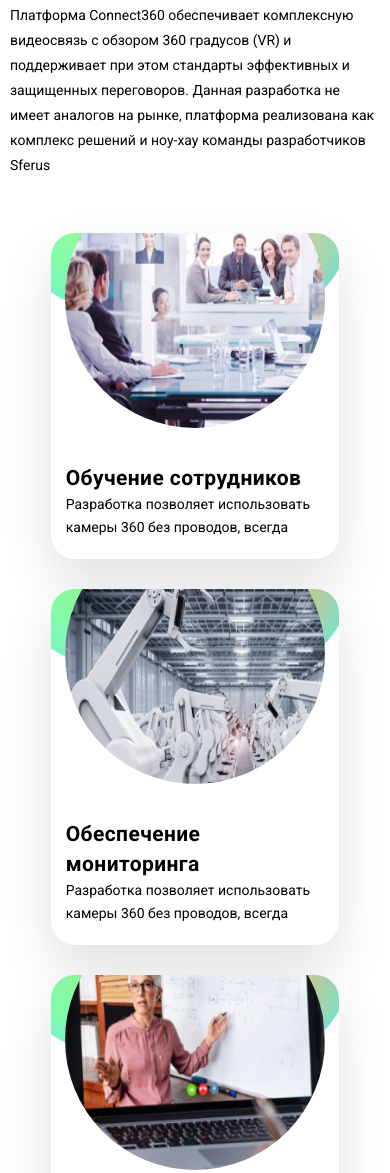
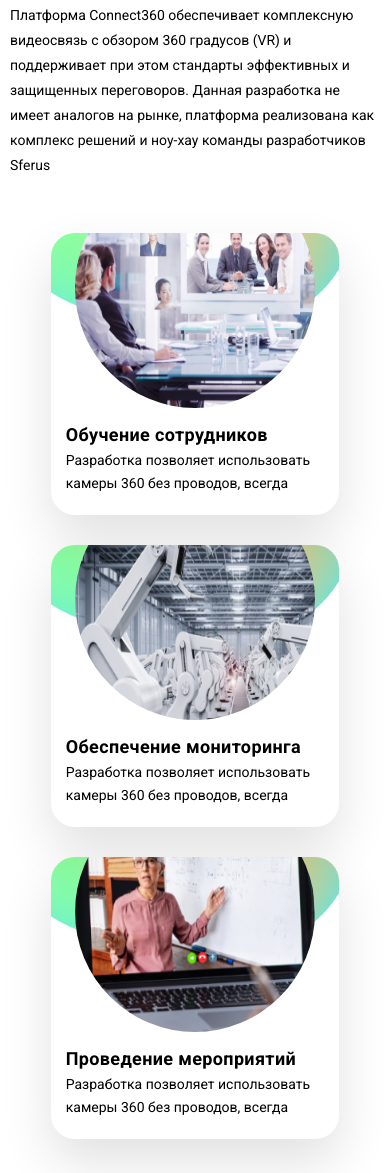
Before and after one commit to nkukar/VITEST, a plain HTML site: page index-en.html in a window 390 px wide. Shown: the part 1523-2696 px from the top of the page. Drawn offline with Linux system fonts and the light colour scheme; a script that the page names is missing.

Commit message:
changed font-size title usage-block

```diff
--- a/css/style.css
+++ b/css/style.css
@@ -267,17 +267,22 @@ body {
 	background-image: url(../img/usage-item-bg.png);
 	background-repeat: no-repeat;
 	background-size: contain;
-	transform: scale(1.3);
+	transform: scale(1.18);
 	z-index: -1;
 
 }
 .usage__item-img {
-	width: 320px;
-	height: 320px;
+	width: 100%;
+	height: 100%;
+
+}
+.usage__item-wrapper {
+	overflow: hidden;
+	max-width: 301px;
+	height: 286px;
 	border-radius: 50%;
-	transform: translateY(-65px);
+	transform: translateY(-45px);
 	margin: 0 auto;
-	display: block;
 }
 .usage__item-box {
 	padding: 0px 30px 40px;
@@ -567,9 +572,9 @@ body {
 		padding-top: 40px;
 
 	}
-	.usage__item-img {
-		width: 260px;
-   	 height: 260px;
+	.usage__item-wrapper {
+		width: 240px;
+   	height: 240px;
 		border-radius: 50%;
 		transform: translateY(-65px);
 		margin: 0 auto;
@@ -596,9 +601,18 @@ body {
 		letter-spacing: 0.02em;
 		margin-top: -52px;
 	}
+	.usage__item-title {
+		font-weight: 600;
+		font-size: 18px;
+		line-height: 28px;
+		letter-spacing: 0.02em;
+		margin-top: -52px;
+	}
 	.usage__item-box {
 		padding: 0px 15px 20px;
+
   }
+
 	.usage__item {
 		margin: 15px 0px;
 		width: 78%;
--- a/index-en.html
+++ b/index-en.html
@@ -96,7 +96,9 @@
 			</p>
 			<div class="usage__items">
 				<div class="usage__item">
-					<img class="usage__item-img" src="img/usage-item-img-1.png" alt="img">
+					<div class="usage__item-wrapper">
+						<img class="usage__item-img" src="img/usage-item-img-1.png" alt="img">
+					</div>
 					<div class="usage__item-box">
 						<h3 class="usage__item-title">Обучение сотрудников</h3>
 						<p class="usage-text">Разработка позволяет использовать камеры 360 без проводов, всегда</p>
@@ -104,7 +106,9 @@
 
 				</div>
 				<div class="usage__item">
-					<img class="usage__item-img" src="img/usage-img-2.png" alt="img">
+					<div class="usage__item-wrapper">
+						<img class="usage__item-img" src="img/usage-img-2.png" alt="img">
+					</div>
 					<div class="usage__item-box">
 						<h3 class="usage__item-title">Обеспечение мониторинга</h3>
 						<p class="usage-text">Разработка позволяет использовать камеры 360 без проводов, всегда</p>
@@ -112,7 +116,9 @@
 
 				</div>
 				<div class="usage__item">
-					<img class="usage__item-img" src="img/usage-img-3.png" alt="img">
+					<div class="usage__item-wrapper">
+						<img class="usage__item-img" src="img/usage-img-3.png" alt="img">
+					</div>
 					<div class="usage__item-box">
 						<h3 class="usage__item-title">Проведение мероприятий</h3>
 						<p class="usage-text">Разработка позволяет использовать камеры 360 без проводов, всегда</p>
```
Also changed, not shown: 1 other file.
